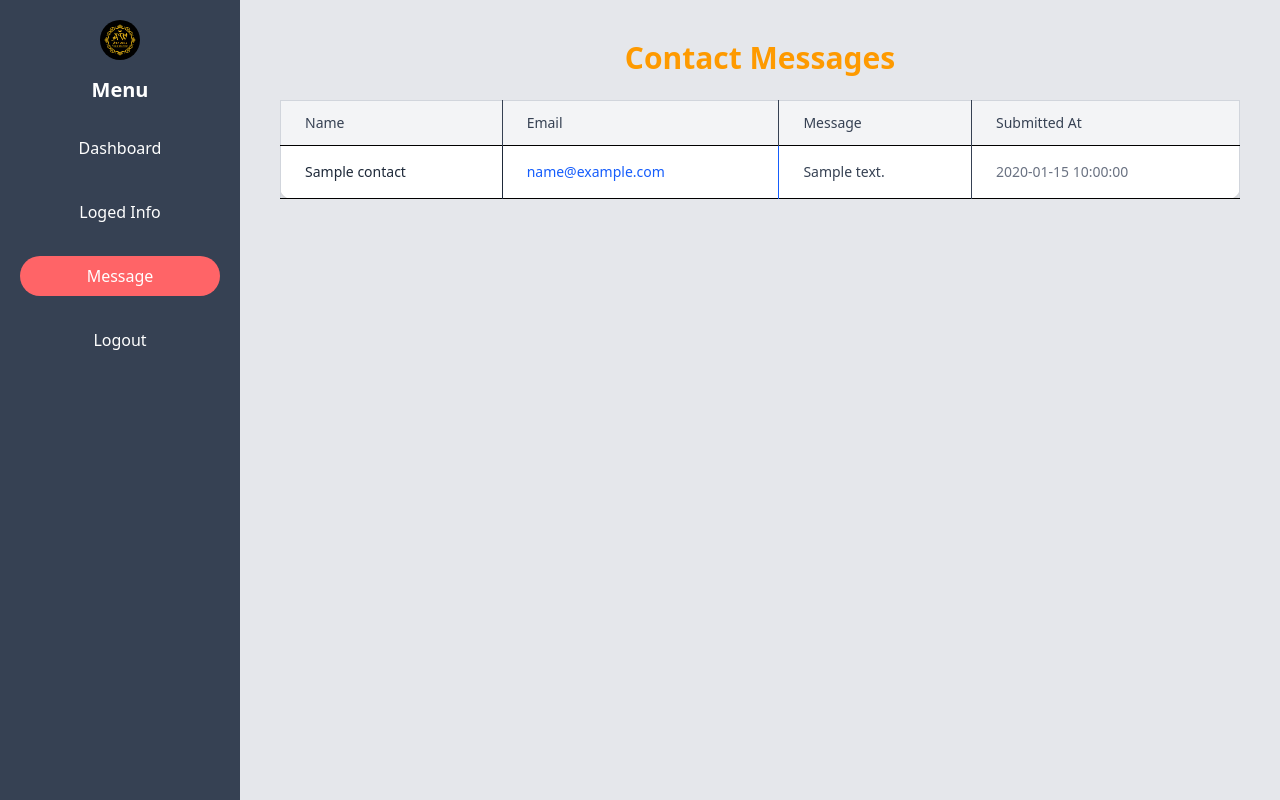
After one commit to AnupWagla/PHPTR, a PHP site: page /message.php in a window 1280 px wide. The commit adds this page. Run offline with PHP 8.4, Linux system fonts and the light colour scheme; the visitor is signed in with stand-in values (Sample User, id 1); tables that the repository leaves empty or names only in its code hold one stand-in row (values such as "Sample post"); style sheets or scripts are compiled from the project's sources.

Commit message:
Fina Change

```diff
--- /dev/null
+++ b/message.php
@@ -0,0 +1,87 @@
+<?php
+session_start();
+
+if (!isset($_SESSION['loggedin']) || $_SESSION['loggedin'] !== true || $_SESSION['role'] !== 'admin') {
+    header("Location: index.php");
+    exit();
+}
+
+
+$servername = "localhost";
+$username = "root";
+$password = "9767661639";
+$dbname = "hwphp";
+
+$conn = mysqli_connect($servername, $username, $password, $dbname);
+if (!$conn) {
+    die("Connection failed: " . mysqli_connect_error());
+}
+
+
+$sql = "SELECT * FROM contacts ORDER BY submitted_at DESC";
+$result = mysqli_query($conn, $sql);
+?>
+
+<!DOCTYPE html>
+<html lang="en">
+<head>
+    <meta charset="UTF-8">
+    <title>Messages - Admin Dashboard</title>
+    <link rel="stylesheet" href="./src/output.css">
+</head>
+<body class="bg-gray-200">
+<div class="flex h-screen">
+
+    <div class="h-full w-60 p-5 bg-gray-700">
+        <a href="index.php" class="flex justify-center mb-4">
+            <img class="h-10 rounded-full" src="./images/logo.png" alt="Logo">
+        </a>
+        <h1 class="text-white font-bold text-xl mb-6 text-center">Menu</h1>
+        <ul class="flex flex-col gap-6">
+            <li><a href="dashboard.php" class="text-white hover:text-black hover:bg-amber-400 hover:rounded-full p-2 transition-all duration-300 block text-center">Dashboard</a></li>
+            <li><a href="logged.php" class="text-white hover:text-black hover:bg-amber-400 hover:rounded-full p-2 transition-all duration-300 block text-center">Loged Info</a></li>
+            <li><a href="message.php" class="text-white hover:text-black bg-red-400 rounded-full p-2 transition-all duration-300 block text-center">Message</a></li>
+            <li><a href="logout.php" class="text-white hover:text-black hover:bg-red-400 hover:rounded-full p-2 transition-all duration-300 block text-center">Logout</a></li>
+        </ul>
+    </div>
+
+
+    <div class="flex-1 p-10 overflow-y-auto flex justify-center items-start">
+    <div class="w-full max-w-6xl">
+        <h1 class="text-3xl font-bold text-amber-500 mb-6 text-center">Contact Messages</h1>
+
+        <?php if (mysqli_num_rows($result) > 0): ?>
+        <div class="overflow-x-auto">
+            <table class="min-w-full bg-white rounded-xl shadow-md border border-gray-300">
+                <thead class="bg-gray-100 border-b">
+                    <tr>
+                        <th class="px-6 py-3 text-left text-sm font-medium text-gray-700 border-r">Name</th>
+                        <th class="px-6 py-3 text-left text-sm font-medium text-gray-700 border-r">Email</th>
+                        <th class="px-6 py-3 text-left text-sm font-medium text-gray-700 border-r">Message</th>
+                        <th class="px-6 py-3 text-left text-sm font-medium text-gray-700">Submitted At</th>
+                    </tr>
+                </thead>
+                <tbody>
+                    <?php while ($row = mysqli_fetch_assoc($result)): ?>
+                    <tr class="border-b hover:bg-gray-50">
+                        <td class="px-6 py-4 text-sm text-gray-800 border-r"><?php echo htmlspecialchars($row['name']); ?></td>
+                        <td class="px-6 py-4 text-sm text-blue-600 border-r"><?php echo htmlspecialchars($row['email']); ?></td>
+                        <td class="px-6 py-4 text-sm text-gray-700 border-r"><?php echo nl2br(htmlspecialchars($row['message'])); ?></td>
+                        <td class="px-6 py-4 text-sm text-gray-500"><?php echo $row['submitted_at']; ?></td>
+                    </tr>
+                    <?php endwhile; ?>
+                </tbody>
+            </table>
+        </div>
+        <?php else: ?>
+            <p class="text-gray-600 text-center">No messages found.</p>
+        <?php endif; ?>
+    </div>
+</div>
+
+</body>
+</html>
+
+<?php
+mysqli_close($conn);
+?>
```
Also changed, not shown: contact.php (+16 -0 lines), contact_submit.php (added, +42 -0 lines), dashboard.php (+7 -1 lines), db_connection.php (line endings or trailing spaces).
